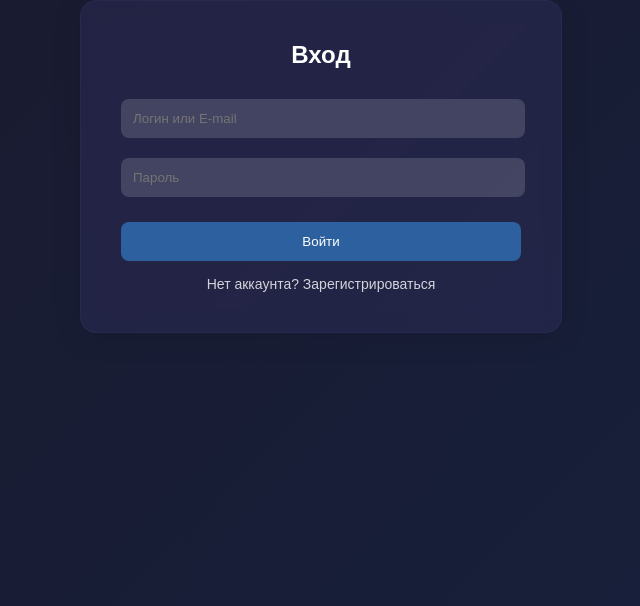
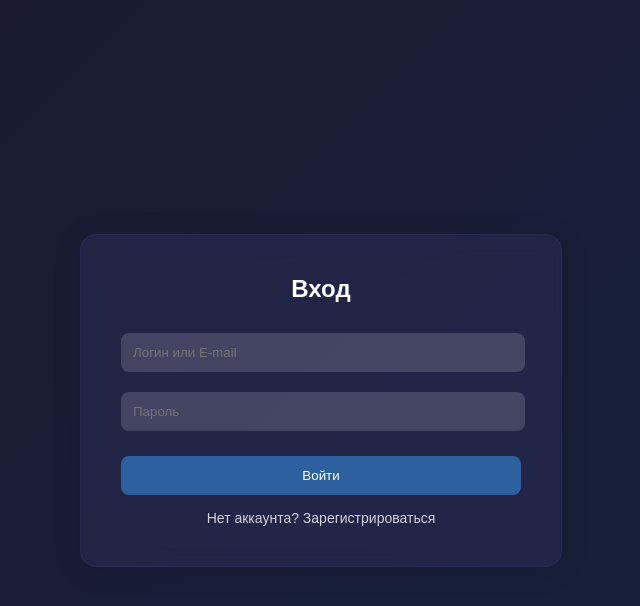
Before and after one commit to inekruz/MoneyNote, a React (Create React App) app in the folder client/: page /auth in a window 1280 px wide. Shown: the top 606 px of the page, without its empty margins (319-959 px from the left). Built offline with nearby package versions, Linux system fonts and the light colour scheme.

Commit message:
Update App.css

```diff
--- a/client/src/App.css
+++ b/client/src/App.css
@@ -7,11 +7,11 @@ body {
   margin: 0;
   background: linear-gradient(135deg, #1a1a2e, #16213e);
   font-family: "Poppins", sans-serif;
-  height: 100vh;
 }
 
   .app {
     display: flex;
     justify-content: center;
     align-items: center;
+    height: 100vh;
   }
```
